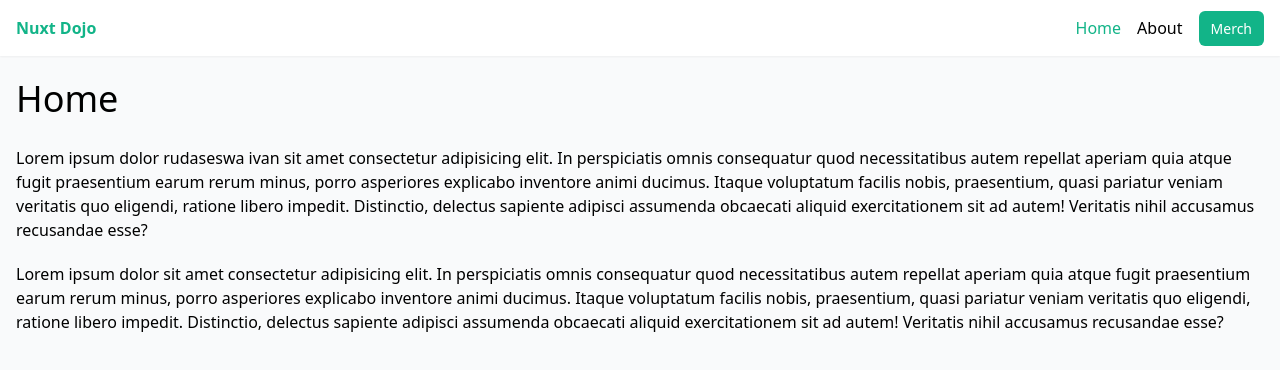
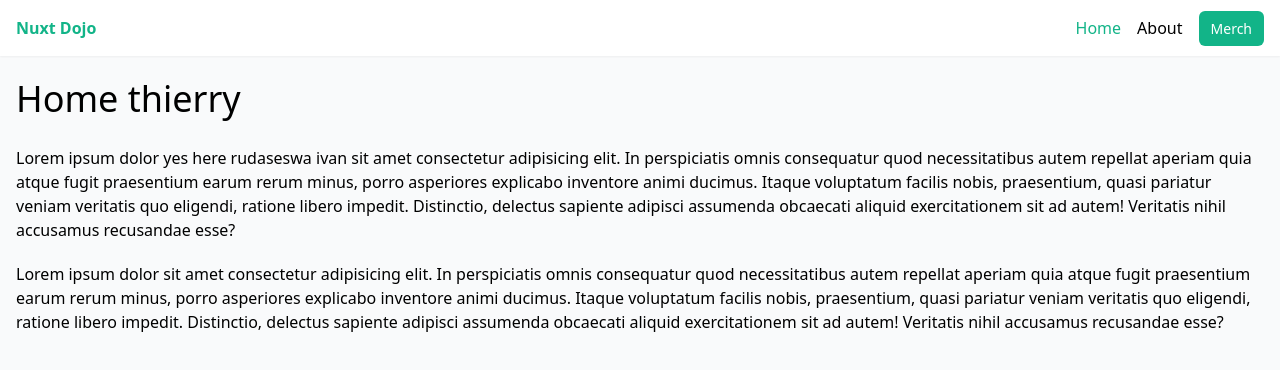
Before and after one commit to thierryrudaseswa/NUXT_DOJO, a Nuxt app: page / in a window 1280 px wide. Shown: the top 370 px of the page. Built offline with nearby package versions, Linux system fonts and the light colour scheme.

Commit message:
The updation of about and error page

```diff
--- a/pages/about.vue
+++ b/pages/about.vue
@@ -1,6 +1,6 @@
 <template>
   <div>
-    <h2 class="">About thierry </h2>
+    <h2 class="">About</h2>
     <p>Lorem ipsum dolor sit amet consectetur adipisicing . Eveniet aperiam minima unde nemo harum quam maxime optio quos corrupti. Eum sapiente facere nemo, laborum ullam non cum fuga quas eveniet harum molestiae minus atque vel ratione illo quia, iure commodi dicta porro excepturi quam. Facere, commodi corrupti ipsam neque totam reprehenderit laboriosam laborum veniam est quo, repellat saepe impedit labore?</p>
     <p>api response:</p>
     <div>{{ data }}</div>
--- a/pages/index.vue
+++ b/pages/index.vue
@@ -1,7 +1,7 @@
 <template>
     <div>
-      <h2>Home</h2>
-      <p>Lorem ipsum dolor  rudaseswa ivan sit amet consectetur adipisicing elit. In perspiciatis omnis consequatur quod necessitatibus autem repellat aperiam quia atque fugit praesentium earum rerum minus, porro asperiores explicabo inventore animi ducimus. Itaque voluptatum facilis nobis, praesentium, quasi pariatur veniam veritatis quo eligendi, ratione libero impedit. Distinctio, delectus sapiente adipisci assumenda obcaecati aliquid exercitationem sit ad autem! Veritatis nihil accusamus recusandae esse?</p>
+      <h2>Home thierry</h2>
+      <p>Lorem ipsum dolor yes here rudaseswa ivan sit amet consectetur adipisicing elit. In perspiciatis omnis consequatur quod necessitatibus autem repellat aperiam quia atque fugit praesentium earum rerum minus, porro asperiores explicabo inventore animi ducimus. Itaque voluptatum facilis nobis, praesentium, quasi pariatur veniam veritatis quo eligendi, ratione libero impedit. Distinctio, delectus sapiente adipisci assumenda obcaecati aliquid exercitationem sit ad autem! Veritatis nihil accusamus recusandae esse?</p>
       <p>Lorem ipsum dolor sit amet consectetur adipisicing elit. In perspiciatis omnis consequatur quod necessitatibus autem repellat aperiam quia atque fugit praesentium earum rerum minus, porro asperiores explicabo inventore animi ducimus. Itaque voluptatum facilis nobis, praesentium, quasi pariatur veniam veritatis quo eligendi, ratione libero impedit. Distinctio, delectus sapiente adipisci assumenda obcaecati aliquid exercitationem sit ad autem! Veritatis nihil accusamus recusandae esse?</p>
     </div>
   </template>
--- a/pages/products/[id].vue
+++ b/pages/products/[id].vue
@@ -13,7 +13,7 @@
   const { data: product } = await useFetch(uri, { key: id })
 
   if (!product.value) {
-    throw createError({ statusCode: 404, statusMessage: 'Product not found' })
+    throw createError({ statusCode: 404, statusMessage: 'Product not found fr' })
   }
 
   definePageMeta({
```
